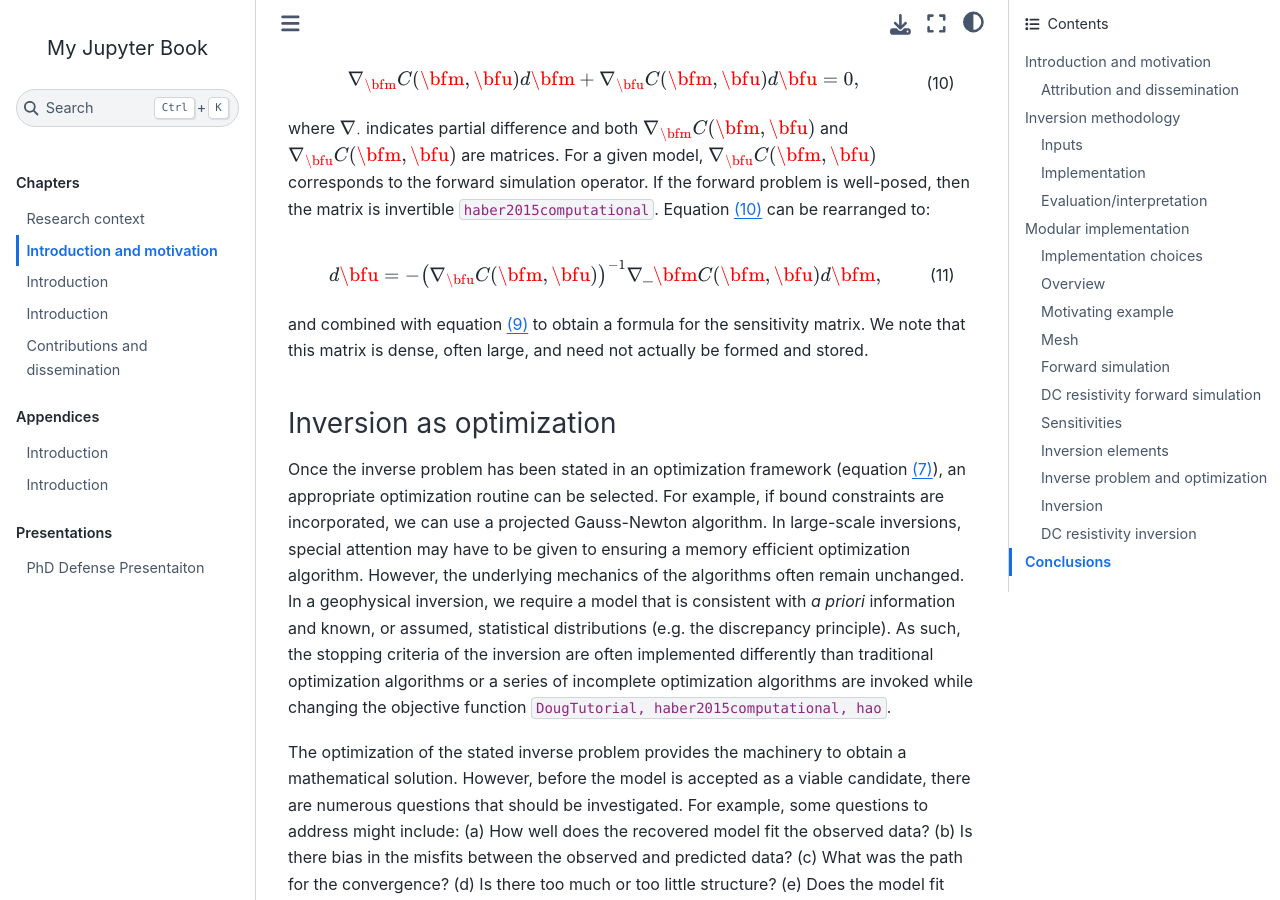
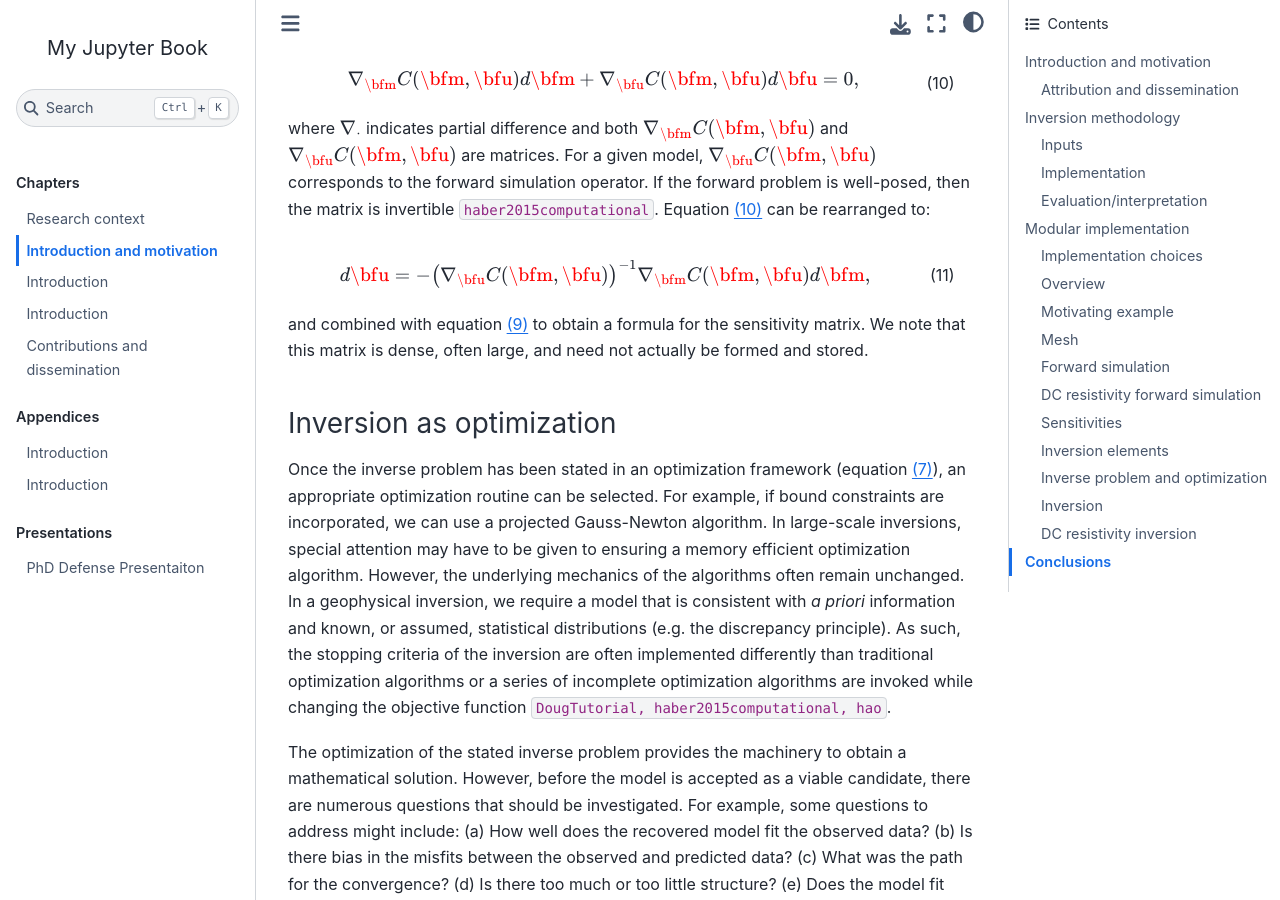
Before and after one commit to rowanc1/phd-thesis, a Jupyter Book: the page built from content/phd/framework.md, in a window 1280 px wide and 900 px high, scrolled down 12707 px. Built offline with Jupyter Book 1.0.4 settings and Sphinx 7.4.7 and the Sphinx Book theme 1.1.4, drawn with Linux system fonts in a browser that asks for light colours; cross-references to code outside the pages are shown as plain code; some of the changed text lies outside the part shown.

Commit message:
⚔️  Fix slash commands in latex

````diff
--- a/content/phd/framework.md
+++ b/content/phd/framework.md
@@ -118,7 +118,7 @@ The data misfit is a measure of how well the data predicted by a given model rep
 \phi_d(\bfm) = \frac{1}{2}\|\Wd (F[\bfm] - \dobs) \|^2_2.
 ```
 
-Here, $F[\bfm]$ is a forward modeling that produces predicted data, $\dpred$, as in equation: {eq}`eq:genericdatum`. $\Wd$ is a diagonal matrix whose elements are equal to ${\bf W}_{d\_{ii}}=1/\epsilon_i$, where $\epsilon_i$ is an estimated standard deviation of the $i${sup}`th` datum. It is important to think carefully when assigning these estimates. A good option is to assign a $\epsilon_i = floor + \%|d_i|$. Percentages are generally required when there is a large dynamic range of the data. A percentage alone can cause great difficulty for the inversion if a particular datum acquires a value close to zero; therefore, we include a floor.
+Here, $F[\bfm]$ is a forward modeling that produces predicted data, $\dpred$, as in equation: {eq}`eq:genericdatum`. $\Wd$ is a diagonal matrix whose elements are equal to ${\bf W}_{d_{ii}}=1/\epsilon_i$, where $\epsilon_i$ is an estimated standard deviation of the $i${sup}`th` datum. It is important to think carefully when assigning these estimates. A good option is to assign a $\epsilon_i = floor + \%|d_i|$. Percentages are generally required when there is a large dynamic range of the data. A percentage alone can cause great difficulty for the inversion if a particular datum acquires a value close to zero; therefore, we include a floor.
 
 In addition to a metric that evaluates the size of the misfit, we also require a tolerance, $\phi_d^*$. We consider that models satisfying $\phi_d(\bfm) \leq \phi_d^*$ adequately fit the data {cite:p}`parker1994`. If the data errors are Gaussian and we have assigned the correct standard deviations, then the expected value of $\phi_d^* \approx N$, where $N$ is the number of data. Finding a model that has a misfit substantially lower than this will result in a solution that has excessive and erroneous structure; that is, we are fitting the noise. Finding a model that has a misfit substantially larger than this will yield a model that is missing structure that could have been extracted from the data (see {cite:t}`DougTutorial` for a tutorial).
 
@@ -243,7 +243,7 @@ where $\nabla_{\cdot}$ indicates partial difference and both $\nabla_\bfm C(\bfm
 ```{math}
 :label: eq:dcdm-dcdu-rearranged
 d \bfu = - \left(\nabla_\bfu C(\bfm,\bfu)\right)^{-1}
-\nabla\_\bfm C(\bfm,\bfu) d \bfm,
+\nabla_\bfm C(\bfm,\bfu) d \bfm,
 ```
 
 and combined with equation {eq}`eq:J` to obtain a formula for the sensitivity matrix. We note that this matrix is dense, often large, and need not actually be formed and stored.
````
